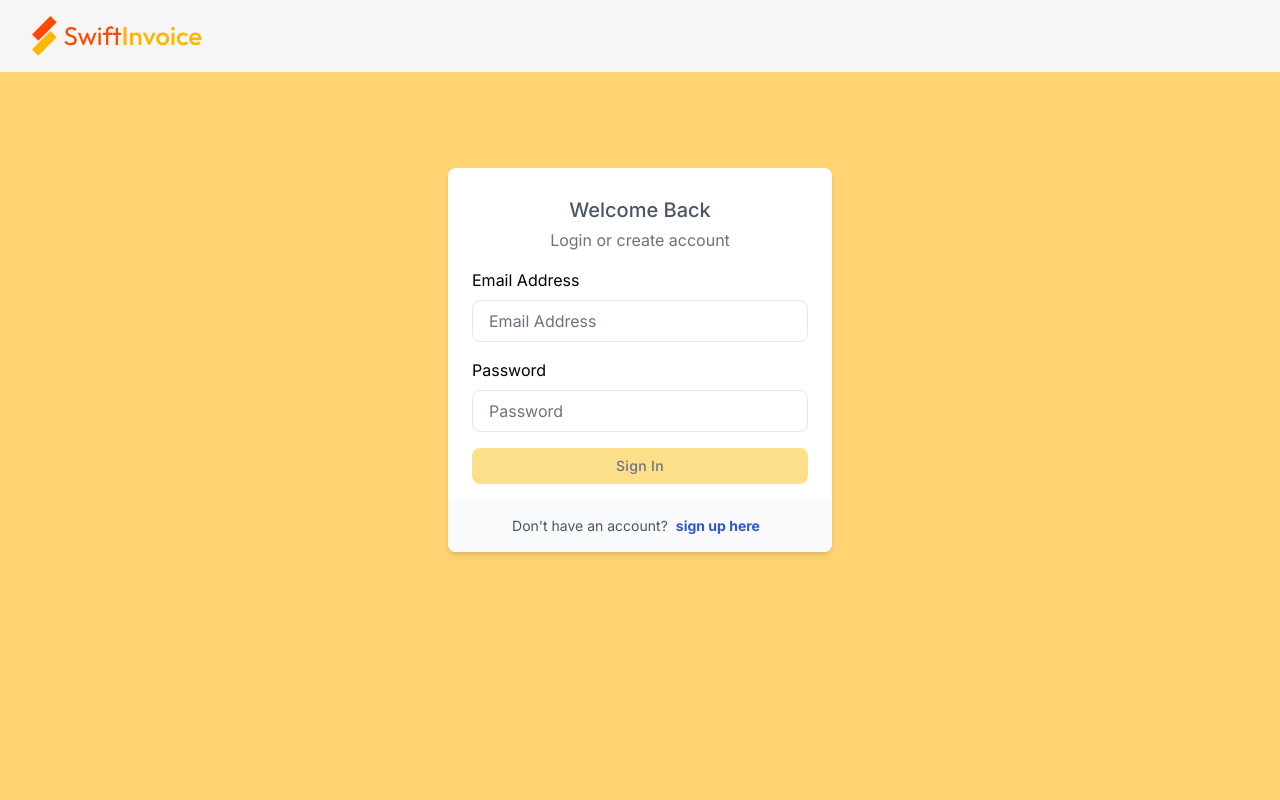
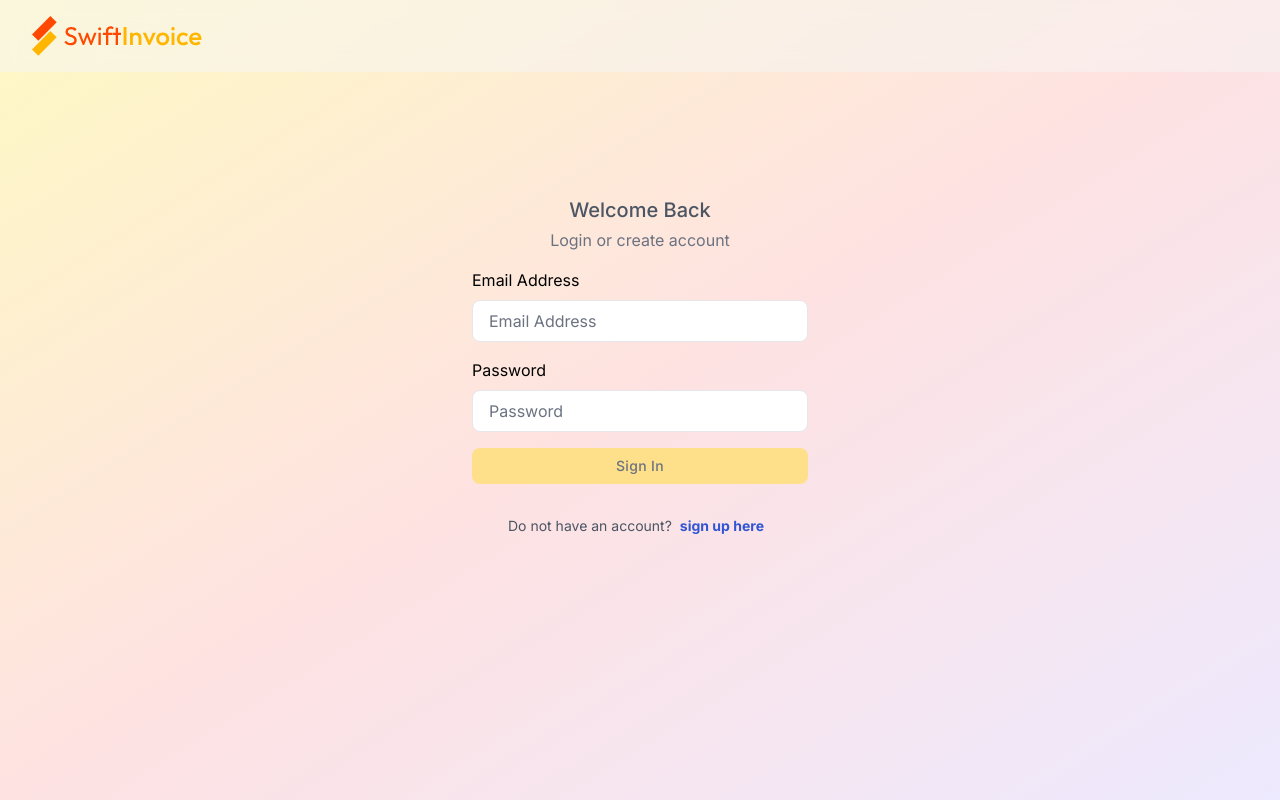
Before and after one commit to Jude-dev46/swiftinvoice, a Next.js app: page /auth/login in a window 1280 px wide. Built offline with nearby package versions, Linux system fonts and the light colour scheme.

Commit message:
refactored login

```diff
--- a/app/auth/login/page.js
+++ b/app/auth/login/page.js
@@ -2,10 +2,10 @@
 import Navbar from "../../components/ui/Navbar";
 const page = () => {
   return (
-    <div className="bg-[#ffd372] h-[100dvh]" >
+    <div className="bg-gradient-to-br from-yellow-100 via-red-100 to-violet-100 h-[100dvh]">
       <Navbar />
 
-      <div className="w-full max-w-sm mx-auto overflow-hidden bg-white rounded-lg shadow-md mt-24 ">
+      <div className="w-full max-w-sm mx-auto overflow-hidden rounded-lg mt-24 ">
         <div className="px-6 py-4">
           <h3 className="mt-3 text-xl font-medium text-center text-gray-600 ">
             Welcome Back
@@ -51,9 +51,9 @@ const page = () => {
           </form>
         </div>
 
-        <div className="flex items-center justify-center py-4 text-center bg-gray-50">
-          <span className="text-sm text-gray-600 dark:text-gray-200">
-            Don't have an account?{" "}
+        <div className="flex items-center justify-center py-4 text-center">
+          <span className="text-sm text-gray-600 dark:text-gray-900">
+            Do not have an account?{" "}
           </span>
 
           <a
--- a/app/components/ui/Navbar.js
+++ b/app/components/ui/Navbar.js
@@ -1,18 +1,20 @@
-'use client'
-import Image from 'next/image'
-import logo from '../../../public/logo-text.svg'
+"use client";
+import Image from "next/image";
+import logo from "../../../public/logo-text.svg";
 
 const Navbar = () => {
   return (
     <div>
-    <div className='px-4 sm:px-8 py-4 flex justify-start bg-[#F6F6F6]'>
-            <Image src={logo} alt="logo" className=' w-[8.5rem] sm:w-auto h-10 sm:h-19'priority={true}/>
+      <div className="px-4 sm:px-8 py-4 flex justify-start bg-neutral-100 bg-opacity-50 backdrop-blur-[10px]">
+        <Image
+          src={logo}
+          alt="logo"
+          className=" w-[8.5rem] sm:w-auto h-10 sm:h-19"
+          priority={true}
+        />
+      </div>
+    </div>
+  );
+};
 
-
-        </div>
-
-    </div>
-  )
-}
-
-export default Navbar
+export default Navbar;
```
